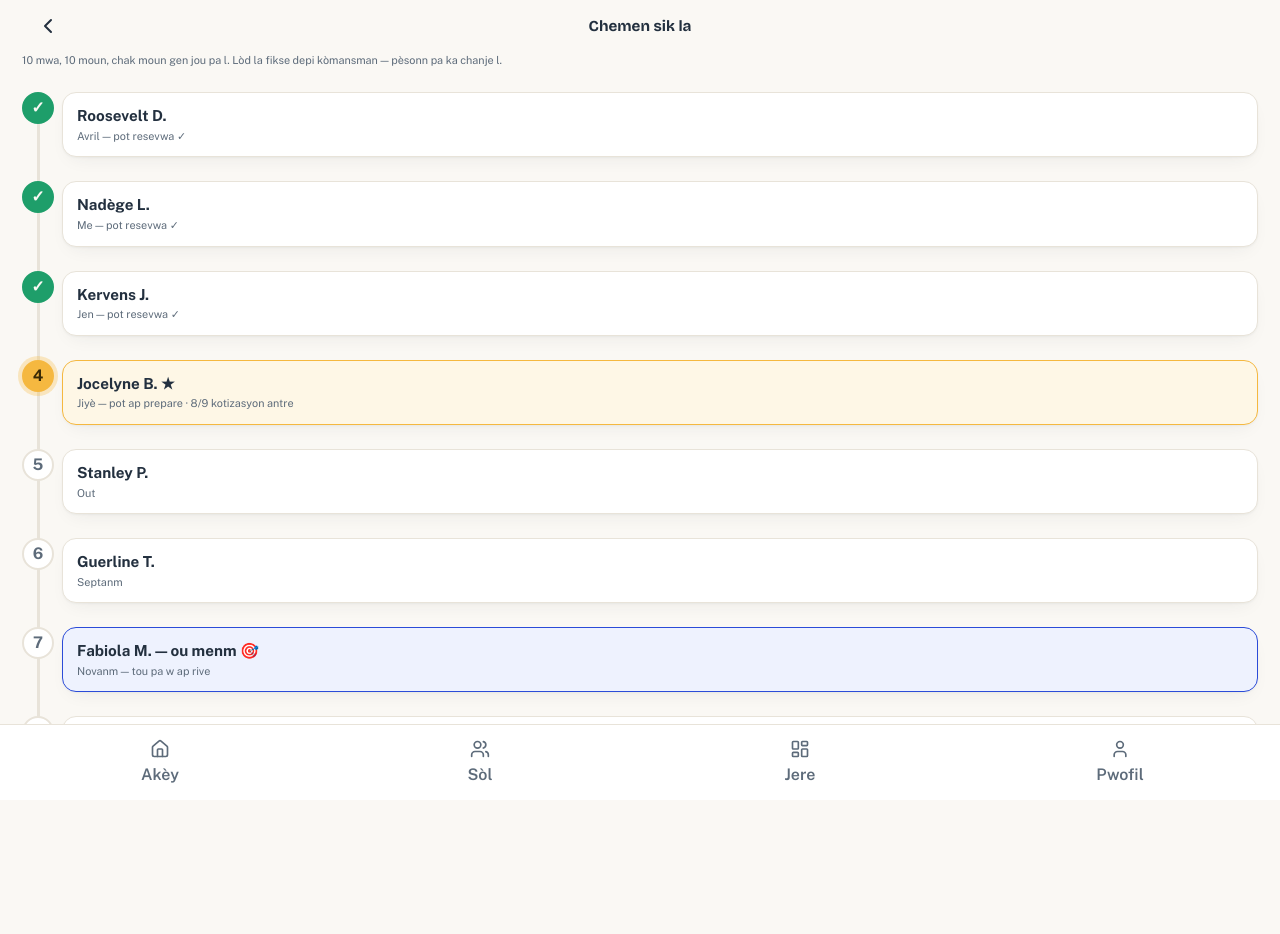
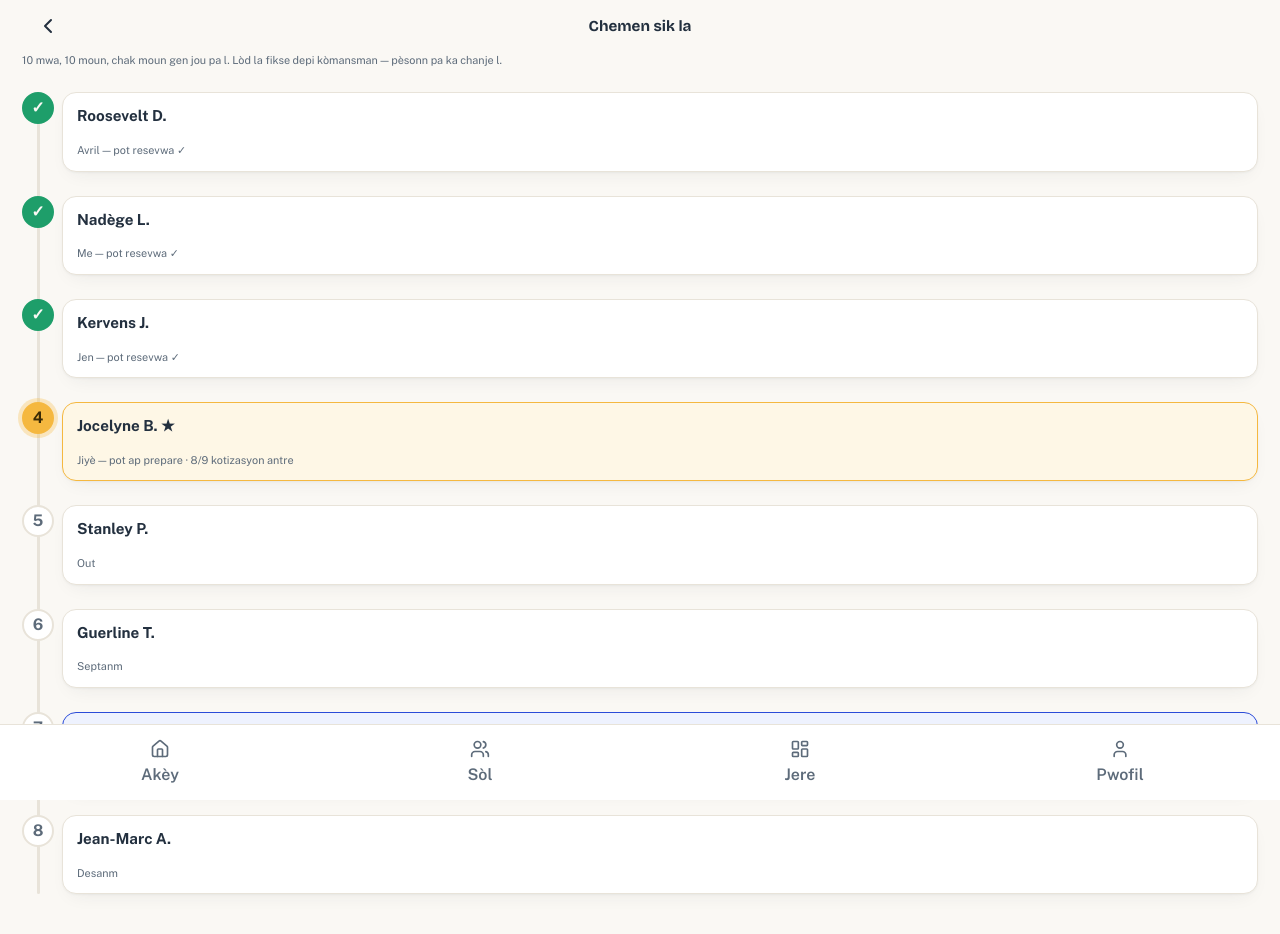
Before and after one commit to shelohermituss-hub/Solid, a Next.js app: page /chemen-sik in a window 1280 px wide. Shown: the top 934 px of the page. Before the commit the page ends 876 px from the top, so only its background shows below. Built offline with nearby package versions, Linux system fonts and the light colour scheme.

Commit message:
refactor(chemen-sik): use shadcn Card for timeline step cards

```diff
--- a/app/(app)/chemen-sik/page.tsx
+++ b/app/(app)/chemen-sik/page.tsx
@@ -1,6 +1,8 @@
 import Link from "next/link"
 import { ChevronLeft } from "lucide-react"
 
+import { Button } from "@/components/ui/button"
+import { Card } from "@/components/ui/card"
 import { ScreenState } from "@/components/ScreenState"
 import { cn } from "@/lib/utils"
 import { mockChemenSik } from "@/lib/mock/chemenSik"
@@ -18,13 +20,13 @@ export default async function ChemenSikPage({
   return (
     <div className="flex min-h-dvh flex-col bg-background">
       <div className="flex h-[52px] items-center px-(--spacing-screen-x)">
-        <Link
-          href="/gwoup"
-          aria-label="Tounen"
-          className="flex h-[52px] w-[52px] items-center justify-center text-ink"
+        <Button
+          render={<Link href="/gwoup" aria-label="Tounen" />}
+          variant="ghost"
+          className="size-[52px] rounded-full p-0 text-ink"
         >
           <ChevronLeft className="size-6" aria-hidden="true" />
-        </Link>
+        </Button>
         <h1 className="flex-1 text-center font-display text-body font-bold text-ink">
           Chemen sik la
         </h1>
@@ -73,16 +75,16 @@ export default async function ChemenSikPage({
                 >
                   {step.state === "done" ? "✓" : step.position}
                 </span>
-                <div
+                <Card
                   className={cn(
-                    "rounded-(--radius-input) border border-line bg-card px-3.5 py-3 shadow-card",
+                    "rounded-(--radius-input) px-3.5 py-3",
                     step.state === "now" && "border-soley bg-soley-bg",
                     step.isCurrentUser && "border-primary bg-primary-bg"
                   )}
                 >
                   <p className="text-body font-bold text-ink">{step.name}</p>
                   <p className="text-micro text-ink-soft">{step.when}</p>
-                </div>
+                </Card>
               </div>
             ))}
           </div>
```
